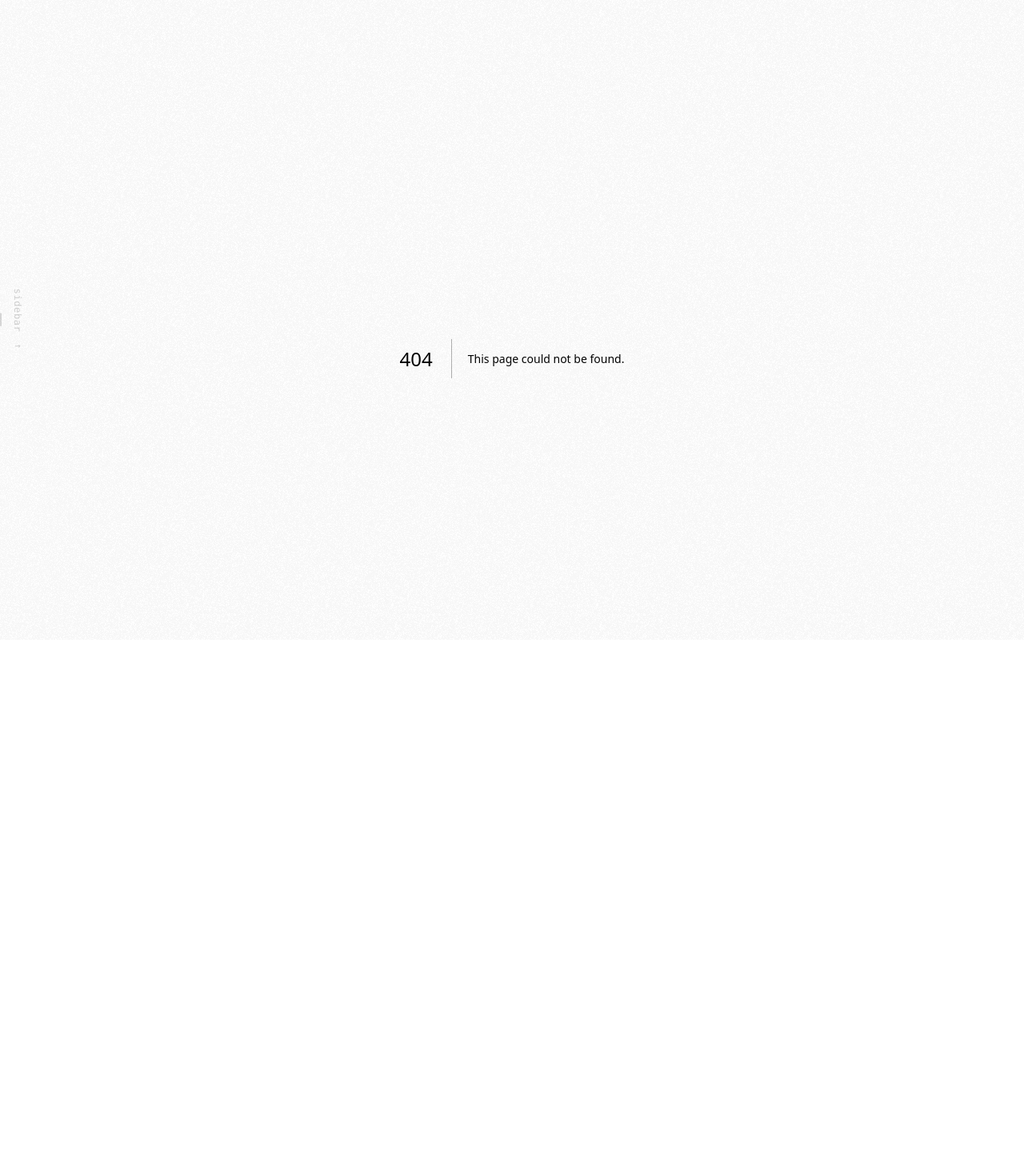
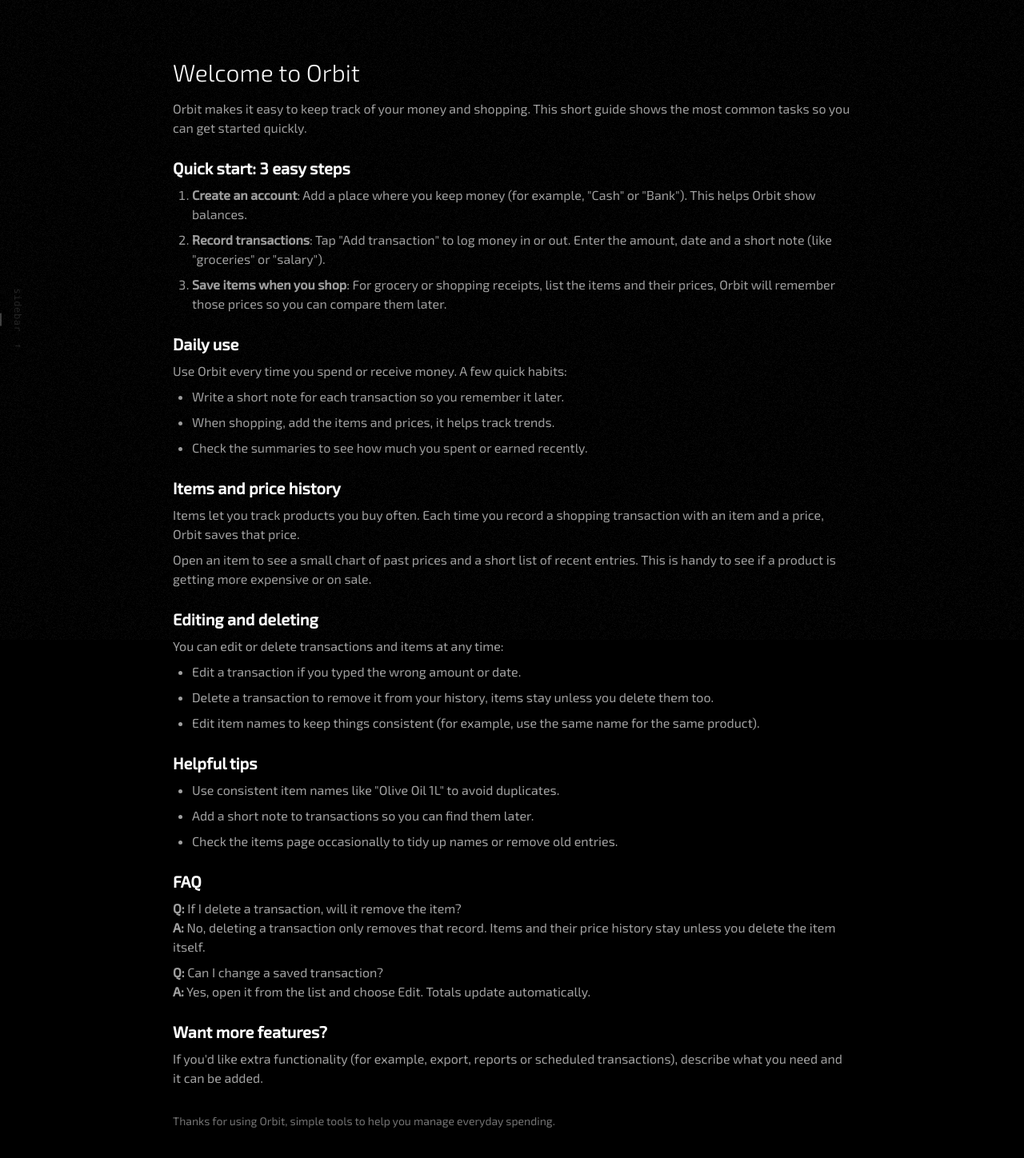
Before and after one commit to AlejandroDalzotto/orbit, a Next.js app: page /how-to-use in a window 1280 px wide. Before the commit this address had no page. Shown: the top 1448 px of the page at 80% size. Before the commit the page ends 880 px from the top, so only its background shows below. Built offline with nearby package versions, Linux system fonts and the light colour scheme.

Commit message:
feat: add a simple how-to-use page in order to help new users understand the app features

```diff
--- /dev/null
+++ b/src/app/how-to-use/page.tsx
@@ -0,0 +1,141 @@
+"use client";
+
+export default function HowToUsePage() {
+  return (
+    <div className="p-6 max-w-4xl mx-auto">
+      <h1 className="text-3xl font-light mb-4">Welcome to Orbit</h1>
+
+      <section className="mb-6">
+        <p className="text-neutral-400">
+          Orbit makes it easy to keep track of your money and shopping. This
+          short guide shows the most common tasks so you can get started
+          quickly.
+        </p>
+      </section>
+
+      <section className="mb-6">
+        <h2 className="text-xl font-semibold mb-2">
+          Quick start: 3 easy steps
+        </h2>
+        <ol className="list-decimal pl-6 text-neutral-400 space-y-2">
+          <li>
+            <strong>Create an account</strong>: Add a place where you keep money
+            (for example, &quot;Cash&quot; or &quot;Bank&quot;). This helps
+            Orbit show balances.
+          </li>
+          <li>
+            <strong>Record transactions</strong>: Tap &quot;Add
+            transaction&quot; to log money in or out. Enter the amount, date and
+            a short note (like &quot;groceries&quot; or &quot;salary&quot;).
+          </li>
+          <li>
+            <strong>Save items when you shop</strong>: For grocery or shopping
+            receipts, list the items and their prices, Orbit will remember those
+            prices so you can compare them later.
+          </li>
+        </ol>
+      </section>
+
+      <section className="mb-6">
+        <h2 className="text-xl font-semibold mb-2">Daily use</h2>
+        <p className="text-neutral-400 mb-2">
+          Use Orbit every time you spend or receive money. A few quick habits:
+        </p>
+        <ul className="list-disc pl-6 text-neutral-400 space-y-2">
+          <li>
+            Write a short note for each transaction so you remember it later.
+          </li>
+          <li>
+            When shopping, add the items and prices, it helps track trends.
+          </li>
+          <li>
+            Check the summaries to see how much you spent or earned recently.
+          </li>
+        </ul>
+      </section>
+
+      <section className="mb-6">
+        <h2 className="text-xl font-semibold mb-2">Items and price history</h2>
+        <p className="text-neutral-400 mb-2">
+          Items let you track products you buy often. Each time you record a
+          shopping transaction with an item and a price, Orbit saves that price.
+        </p>
+        <p className="text-neutral-400">
+          Open an item to see a small chart of past prices and a short list of
+          recent entries. This is handy to see if a product is getting more
+          expensive or on sale.
+        </p>
+      </section>
+
+      <section className="mb-6">
+        <h2 className="text-xl font-semibold mb-2">Editing and deleting</h2>
+        <p className="text-neutral-400 mb-2">
+          You can edit or delete transactions and items at any time:
+        </p>
+        <ul className="list-disc pl-6 text-neutral-400 space-y-2">
+          <li>Edit a transaction if you typed the wrong amount or date.</li>
+          <li>
+            Delete a transaction to remove it from your history, items stay
+            unless you delete them too.
+          </li>
+          <li>
+            Edit item names to keep things consistent (for example, use the same
+            name for the same product).
+          </li>
+        </ul>
+      </section>
+
+      <section className="mb-6">
+        <h2 className="text-xl font-semibold mb-2">Helpful tips</h2>
+        <ul className="list-disc pl-6 text-neutral-400 space-y-2">
+          <li>
+            Use consistent item names like &quot;Olive Oil 1L&quot; to avoid
+            duplicates.
+          </li>
+          <li>Add a short note to transactions so you can find them later.</li>
+          <li>
+            Check the items page occasionally to tidy up names or remove old
+            entries.
+          </li>
+        </ul>
+      </section>
+
+      <section className="mb-6">
+        <h2 className="text-xl font-semibold mb-2">FAQ</h2>
+        <div className="text-neutral-400 space-y-2">
+          <div>
+            <strong>Q:</strong> If I delete a transaction, will it remove the
+            item?
+            <br />
+            <strong>A:</strong> No, deleting a transaction only removes that
+            record. Items and their price history stay unless you delete the
+            item itself.
+          </div>
+
+          <div>
+            <strong>Q:</strong> Can I change a saved transaction?
+            <br />
+            <strong>A:</strong> Yes, open it from the list and choose Edit.
+            Totals update automatically.
+          </div>
+        </div>
+      </section>
+
+      <section>
+        <h2 className="text-xl font-semibold mb-2">Want more features?</h2>
+        <p className="text-neutral-400">
+          If you&apos;d like extra functionality (for example, export, reports
+          or scheduled transactions), describe what you need and it can be
+          added.
+        </p>
+      </section>
+
+      <footer className="text-neutral-500 text-sm mt-8">
+        <p>
+          Thanks for using Orbit, simple tools to help you manage everyday
+          spending.
+        </p>
+      </footer>
+    </div>
+  );
+}
```
